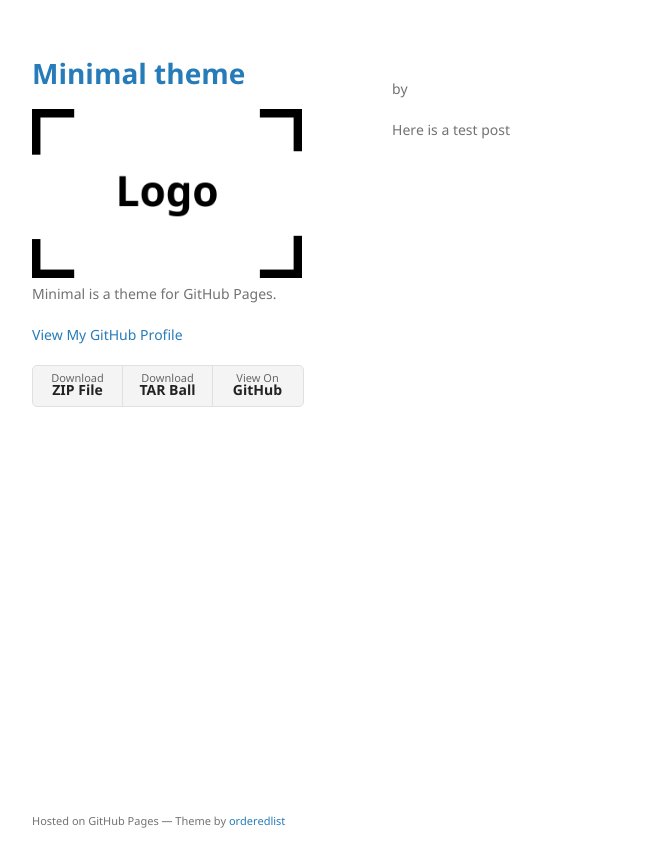
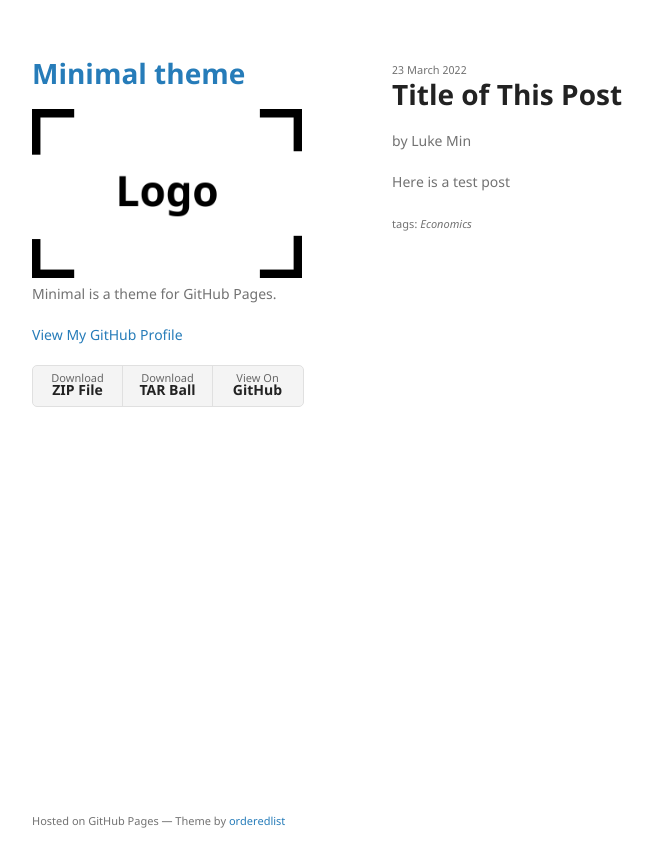
Before and after one commit to luke-min/luke-min.github.io, a Jekyll site: the page built from test_post.md, in a window 1280 px wide. Shown: the top 867 px of the page, without its empty margins (178-831 px from the left). Built offline with Jekyll 4.4.1, drawn with Linux system fonts in a browser that asks for light colours.

Commit message:
Update test_post.md

```diff
--- a/test_post.md
+++ b/test_post.md
@@ -1,5 +1,9 @@
 ---
 layout: post
+title: "Title of This Post"
+date: 2022-03-23
+author: "Luke Min"
+tags: "Economics"
 ---
 
 Here is a test post
```
